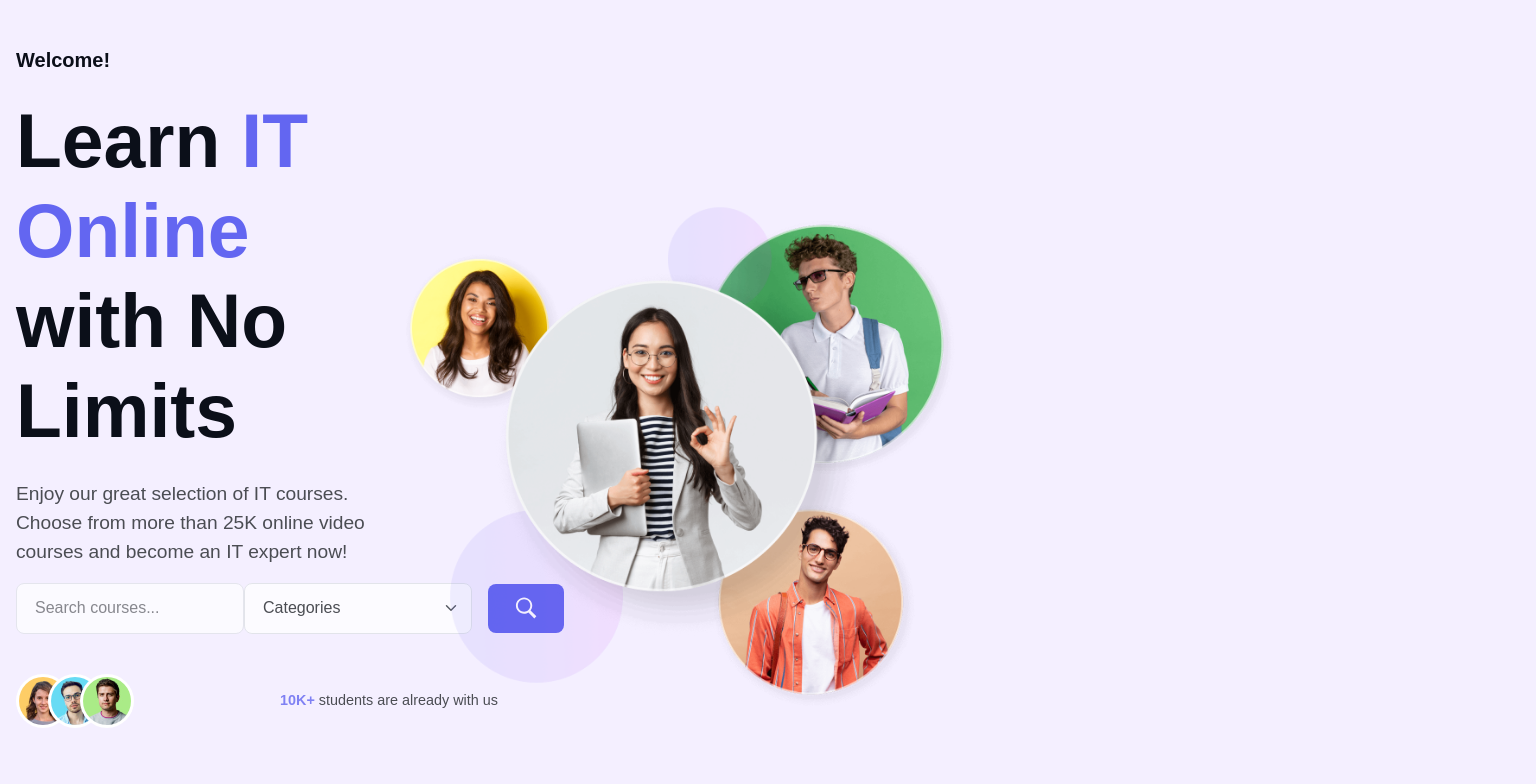
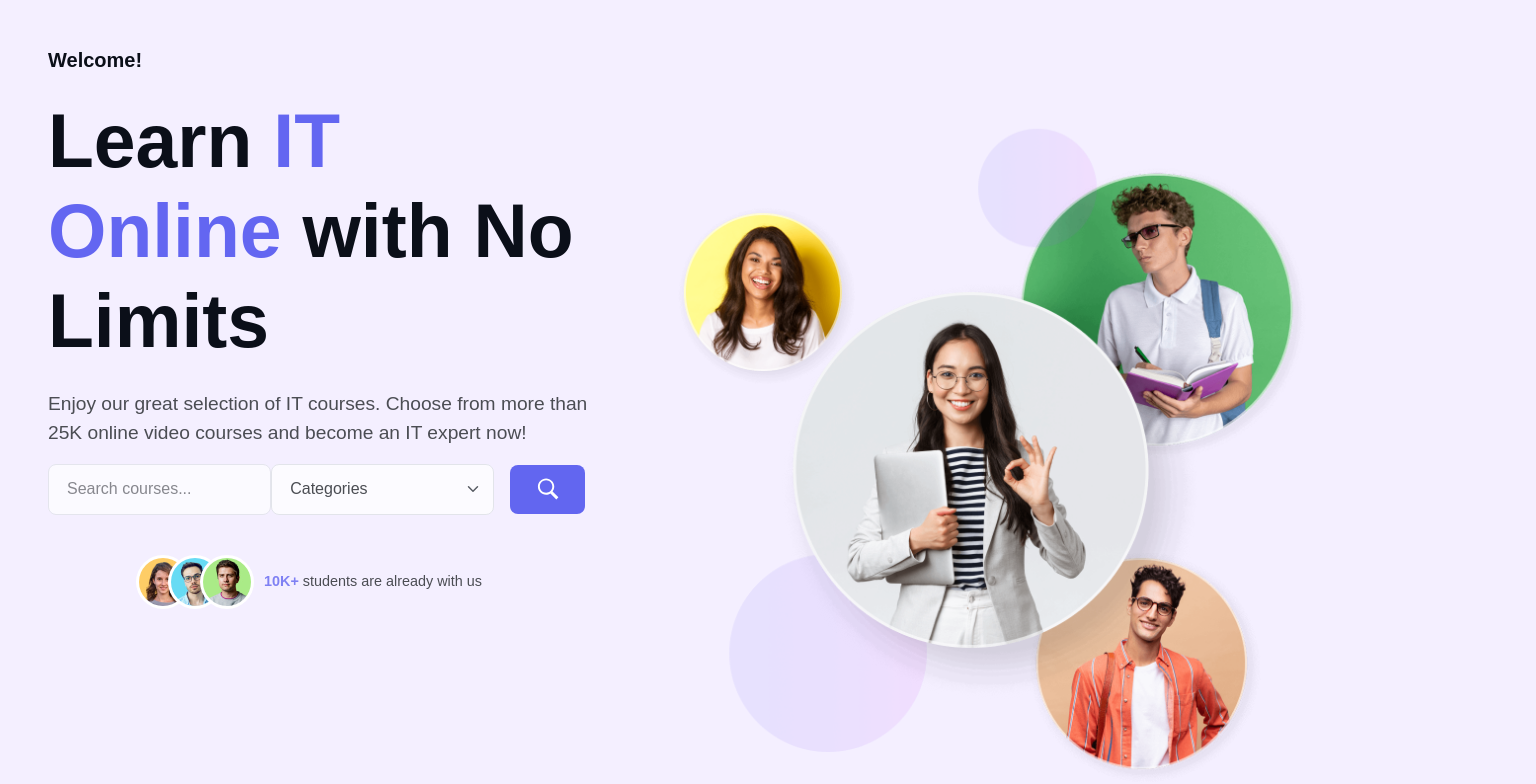
Before and after one commit to ol1mowski/it-shop.de, a React (Create React App) app: page / in a window 1536 px wide. Shown: the top 784 px of the page. Built offline with nearby package versions, Linux system fonts and the light colour scheme.

Commit message:
add full rwd to home site

```diff
--- a/src/Components/Home/Content/Content.module.scss
+++ b/src/Components/Home/Content/Content.module.scss
@@ -10,6 +10,18 @@
     @media screen and (min-width: 1024px) {
         width: 25rem;
     }
+    @media screen and (min-width: 1100px) {
+        width: 30rem;
+    }
+    @media screen and (min-width: 1300px) {
+        width: 35rem;
+        margin-left: 2rem;
+    }
+    @media screen and (min-width: 1600px) {
+        margin-left: 15rem;
+        padding-top: 7rem;
+    }
+
     &__h5 {
         text-align: left;
         color: #0b0f19;
--- a/src/Components/Home/Home.module.scss
+++ b/src/Components/Home/Home.module.scss
@@ -3,5 +3,8 @@
 .home__mainContent {
     background-color: $background-color;
     width: 100vw;
-    height: 120%;
+    height: 100%;
+    @media screen and (min-width: 1024px) {
+        height: 100vh;
+    }
 }
--- a/src/Components/Home/InputsSection/InputsSection.module.scss
+++ b/src/Components/Home/InputsSection/InputsSection.module.scss
@@ -1,4 +1,11 @@
 .inputsSection {
+    @media screen and (min-width: 1300px) {
+        margin-left: 2rem;
+    }
+
+    @media screen and (min-width: 1600px) {
+        margin-left: 15rem;
+    }
     &__form {
         display: flex;
         justify-content: center;
--- a/src/Components/Home/Students/Students.module.scss
+++ b/src/Components/Home/Students/Students.module.scss
@@ -6,8 +6,13 @@
 
     &__images {
         display: flex;
-        justify-content: center;
+        justify-content: flex-start;
         align-items: center;
+
+        @media screen and (min-width: 1100px) {
+            position: relative;
+            left: -24rem;
+        }
     }
 
     &__content {
@@ -18,12 +23,16 @@
             margin-left: 0;
         }
 
-        @media screen and (min-width: 500px) {
+        @media screen and (min-width: 700px) {
             margin-left: -7rem;
         }
 
         @media screen and (min-width: 1024px) {
             margin-left: -13rem;
+        }
+
+        @media screen and (min-width: 1300px) {
+            margin-left: -15rem;
         }
 
         &__p {
--- a/src/Components/Home/StudentsBackground/StudentsBackground.module.scss
+++ b/src/Components/Home/StudentsBackground/StudentsBackground.module.scss
@@ -4,9 +4,35 @@
     @media screen and (min-width: 1024px) {
         position: relative;
         bottom: 30rem;
-       left: 25rem;
+        left: 27rem;
         width: 10rem;
     }
+
+    @media screen and (min-width: 1100px) {
+        left: 33rem;
+        bottom: 27rem;
+    }
+
+    @media screen and (min-width: 1300px) {
+        left: 37rem;
+        bottom: 23rem;
+    }
+
+    @media screen and (min-width: 1450px) {
+        left: 42rem;
+    }
+
+    @media screen and (min-width: 1550px) {
+        left: 55rem;
+        bottom: 30rem;
+    }
+
+    @media screen and (min-width: 1800px) {
+        left: 60rem;
+    }
+
+
+
 
     &__img {
         position: relative;
@@ -14,11 +40,17 @@
         margin: 0 auto;
         display: block;
         left: 0;
+
         @media screen and (min-width: 500px) {
             width: 25rem;
         }
+
         @media screen and (min-width: 700px) {
             width: 35rem;
+        }
+
+        @media screen and (min-width: 1250px) {
+            width: 40rem;
         }
     }
 }
@@ -27,37 +59,53 @@
     top: 5rem;
     z-index: 1;
     right: 5rem;
+
     @media screen and (min-width: 500px) {
         top: 1rem;
     }
+
     @media screen and (min-width: 700px) {
         top: -5rem;
     }
+
 }
 
 #two {
     bottom: 17rem;
+
     @media screen and (min-width: 500px) {
         bottom: 22rem;
         right: 10rem;
     }
+
     @media screen and (min-width: 700px) {
         bottom: 37rem;
+    }
+
+    @media screen and (min-width: 1300px) {
+        bottom: 45rem;
     }
 }
 
 #three {
     bottom: 35rem;
+
     @media screen and (min-width: 500px) {
         bottom: 47rem;
     }
+
     @media screen and (min-width: 700px) {
         bottom: 72rem;
+    }
+
+    @media screen and (min-width: 1300px) {
+        bottom: 85rem;
     }
 }
 
 #four {
     bottom: 56rem;
+
     @media screen and (min-width: 500px) {
         bottom: 75rem;
     }
@@ -65,24 +113,40 @@
     @media screen and (min-width: 700px) {
         bottom: 112rem;
     }
+
+    @media screen and (min-width: 1300px) {
+        bottom: 127rem;
+    }
 }
 
 #five {
     bottom: 76rem;
+
     @media screen and (min-width: 500px) {
         bottom: 100rem;
     }
+
     @media screen and (min-width: 700px) {
         bottom: 145rem;
+    }
+
+    @media screen and (min-width: 1300px) {
+        bottom: 165rem;
     }
 }
 
 #six {
     bottom: 97rem;
+
     @media screen and (min-width: 500px) {
         bottom: 125rem;
     }
+
     @media screen and (min-width: 700px) {
         bottom: 180rem;
     }
+
+    @media screen and (min-width: 1300px) {
+        bottom: 210rem;
     }
+}
```
Lines whose indentation alone changed are shown as unchanged.
